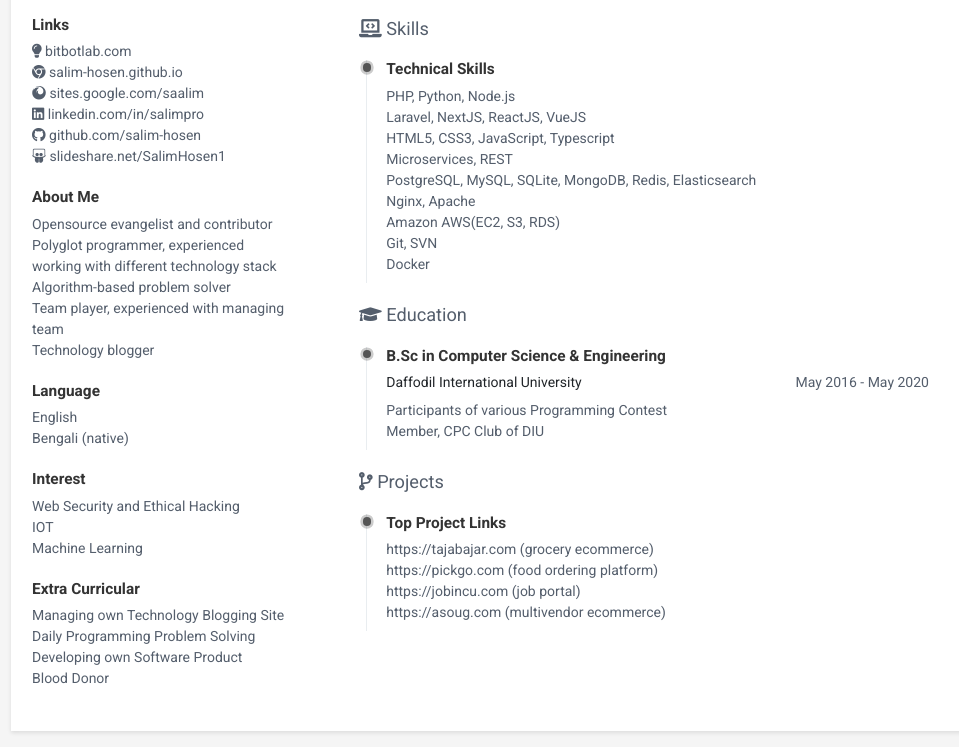
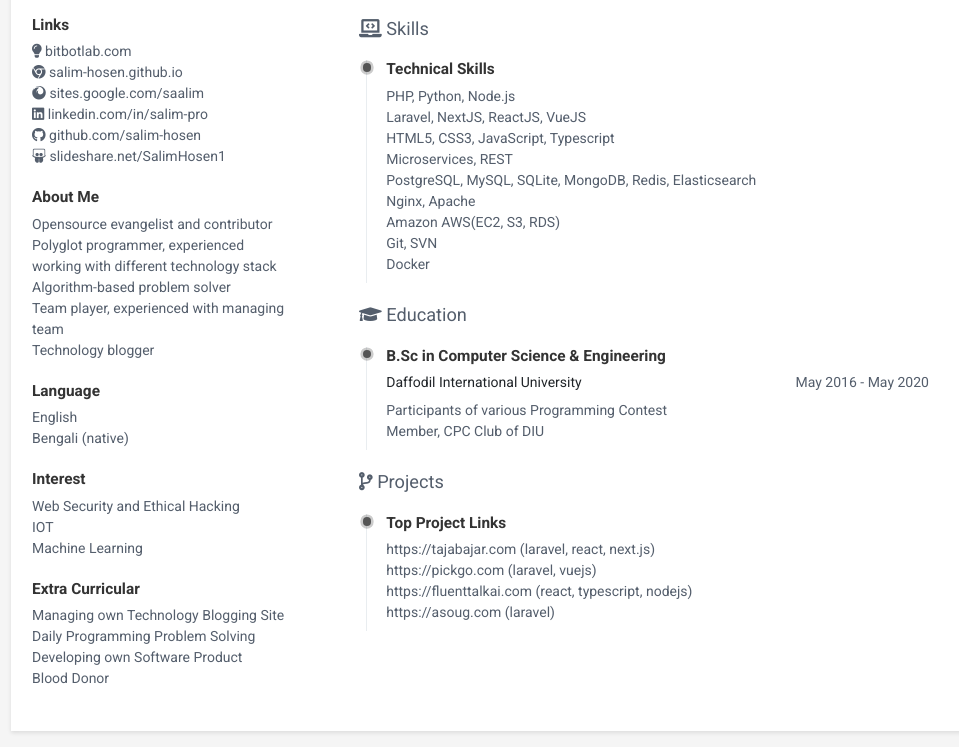
Before and after one commit to salim-hosen/salim-hosen.github.io, a plain HTML site: page resume.html in a window 1280 px wide. Shown: the part 458-1205 px from the top of the page, without its empty margins (149-1108 px from the left). Drawn offline with Linux system fonts and the light colour scheme.

Commit message:
resume updated

```diff
--- a/resume.html
+++ b/resume.html
@@ -141,9 +141,9 @@
                                 </a>
                             </li>
                             <li>
-                                <a href="https://www.linkedin.com/in/salim-hosen/" target="_blank">
+                                <a href="https://www.linkedin.com/in/salim-pro/" target="_blank">
                                     <i class="fab fa-linkedin"></i>
-                                    linkedin.com/in/salimpro
+                                    linkedin.com/in/salim-pro
                                 </a>
                             </li>
                             <li>
@@ -326,16 +326,16 @@
                                     <h3 class="h5">Top Project Links</h3>
                                     <ul>
                                         <li>
-                                            <a href="https://tajabajar.com" target="_blank">https://tajabajar.com (grocery ecommerce)</a>
+                                            <a href="https://tajabajar.com" target="_blank">https://tajabajar.com (laravel, react, next.js)</a>
                                         </li>
                                         <li>
-                                            <a href="https://pickgo.com" target="_blank">https://pickgo.com (food ordering platform)</a>
+                                            <a href="https://pickgo.com" target="_blank">https://pickgo.com (laravel, vuejs)</a>
                                         </li>
                                         <li>
-                                            <a href="https://jobincu.com" target="_blank">https://jobincu.com (job portal)</a>
+                                            <a href="https://fluenttalkai.com" target="_blank">https://fluenttalkai.com (react, typescript, nodejs)</a>
                                         </li>
                                         <li>
-                                            <a href="https://asoug.com" target="_blank">https://asoug.com (multivendor ecommerce)</a>
+                                            <a href="https://asoug.com" target="_blank">https://asoug.com (laravel)</a>
                                         </li>
                                     </ul>
                                 </article>
```
Also changed, not shown: index.html (+1 -1 lines), 1 other file.
